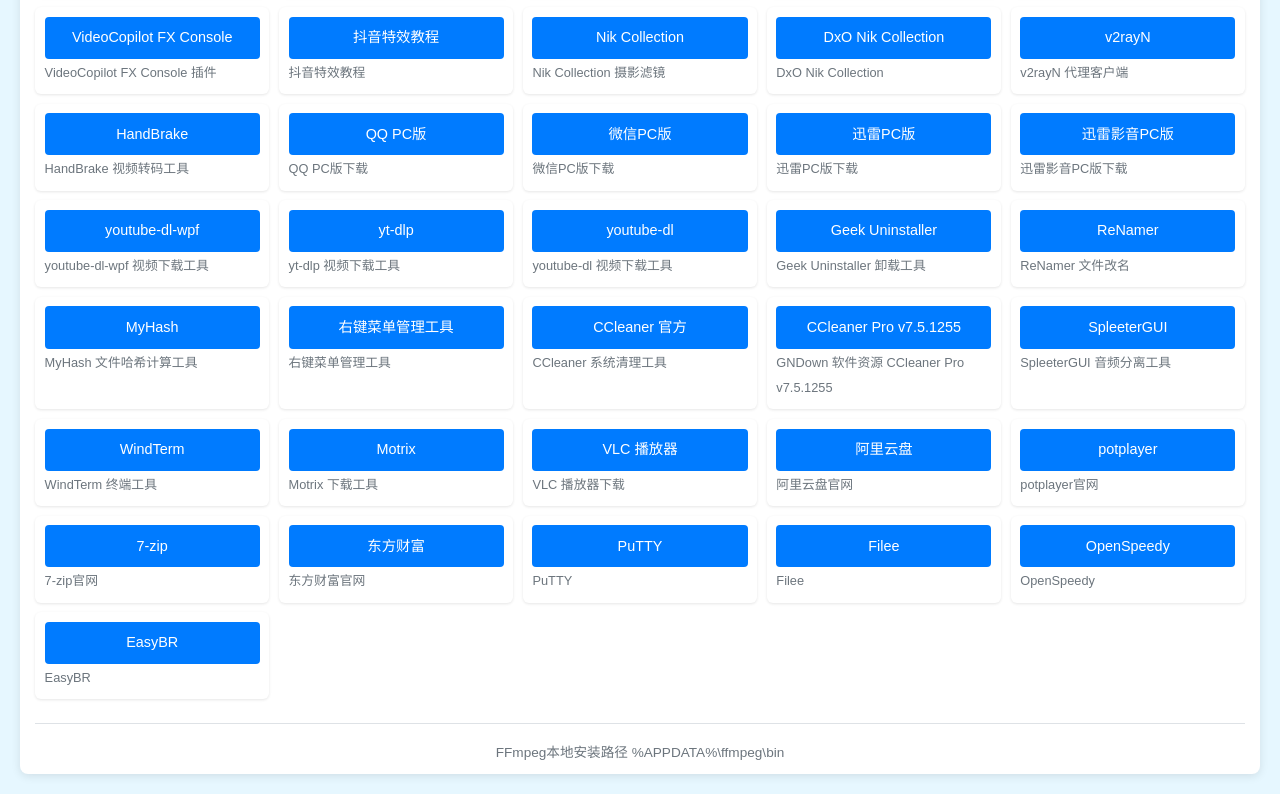
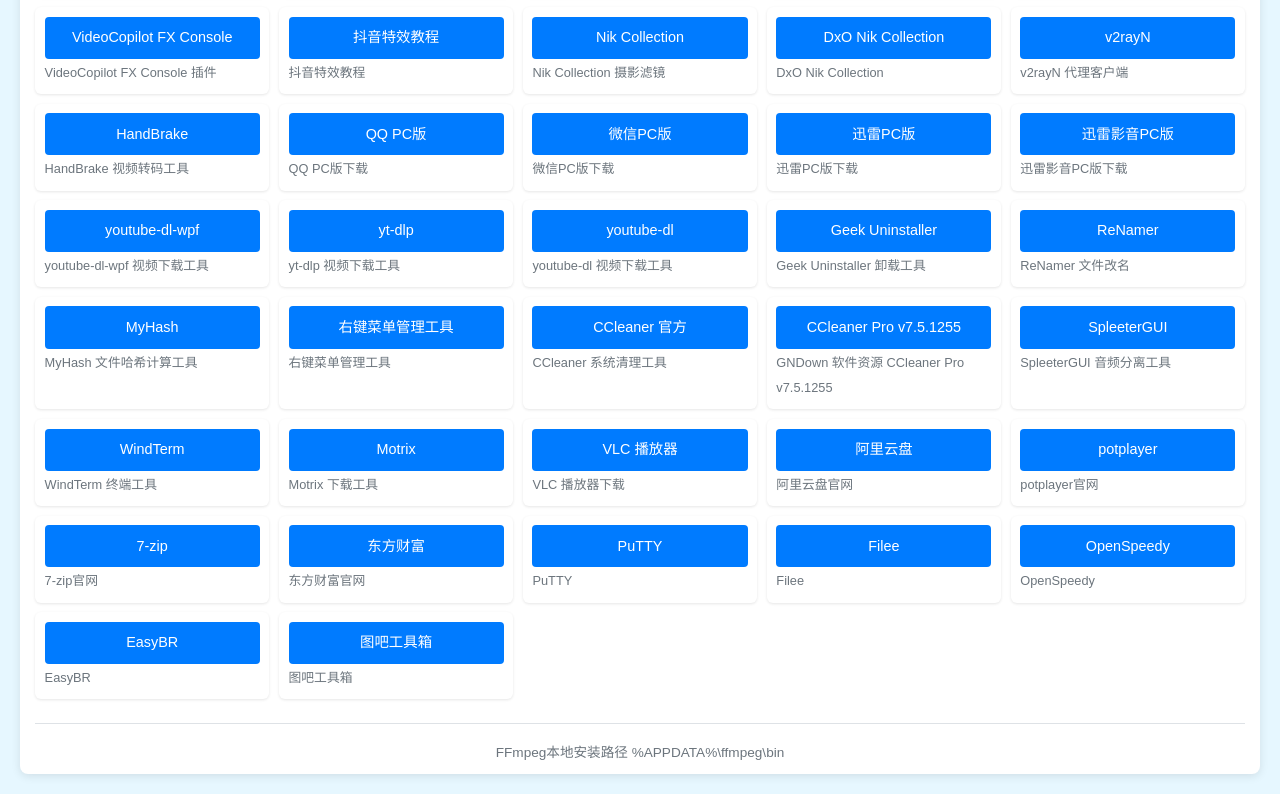
Before and after one commit to kongwx999/wy, a plain HTML site: page index.html in a window 1280 px wide. Shown: the part 1795-2589 px from the top of the page. Drawn offline with Linux system fonts and the light colour scheme.

Commit message:
Update index.html

```diff
--- a/index.html
+++ b/index.html
@@ -696,6 +696,11 @@
                 <a href="https://www.ebrower.com/" target="_blank" class="download-btn">EasyBR</a>
                 <span class="desc">EasyBR</span>
             </li>
+            <!-- 第94项 -->
+            <li class="link-item">
+                <a href="https://tbtool.co/" target="_blank" class="download-btn">图吧工具箱</a>
+                <span class="desc">图吧工具箱</span>
+            </li>
         </ul>
 
         <div class="download-footer">
```
